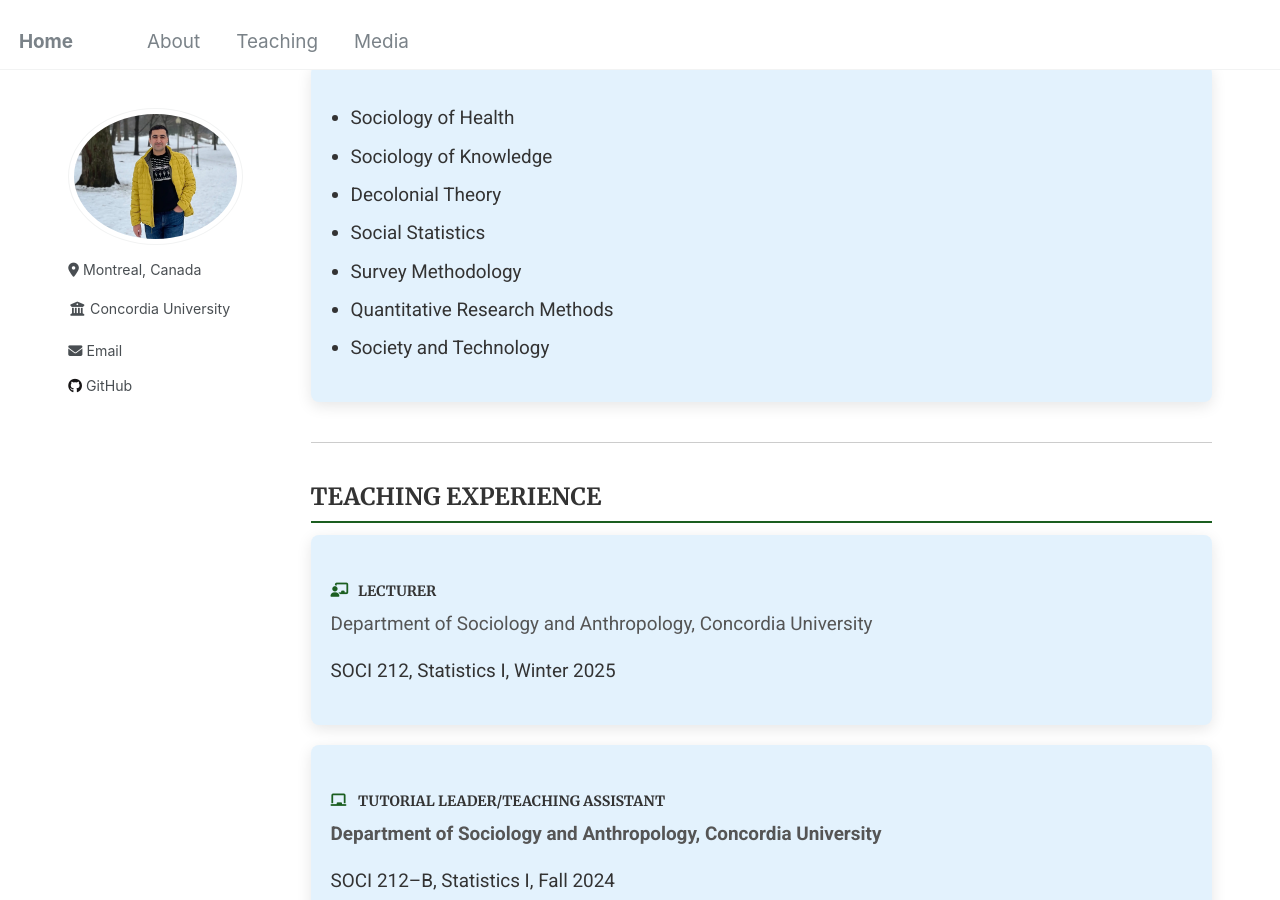
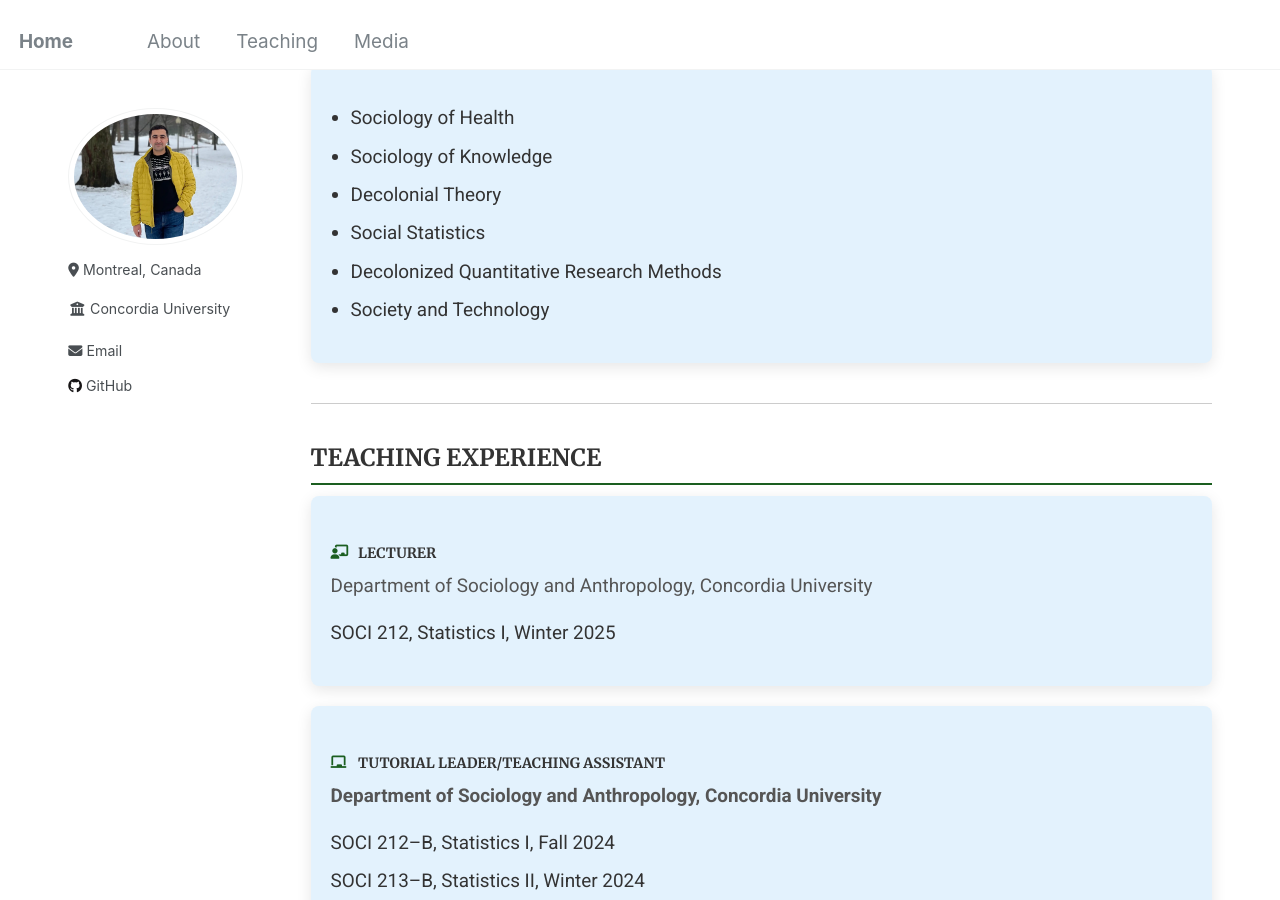
Before and after one commit to Mohsnmonji/mohsnmonji.github.io, a Jekyll site: the page built from _pages/teaching.md, in a window 1280 px wide and 900 px high, scrolled down 350 px. Built offline with Jekyll 4.4.1, drawn with Linux system fonts in a browser that asks for light colours.

Commit message:
Update teaching.md

```diff
--- a/_pages/teaching.md
+++ b/_pages/teaching.md
@@ -80,8 +80,7 @@ author_profile: true
       <li>Sociology of Knowledge</li>
       <li>Decolonial Theory</li>
       <li>Social Statistics</li>
-      <li>Survey Methodology</li>
-      <li>Quantitative Research Methods</li>
+      <li>Decolonized Quantitative Research Methods</li>
       <li>Society and Technology</li>
     </ul>
   </div>
```
